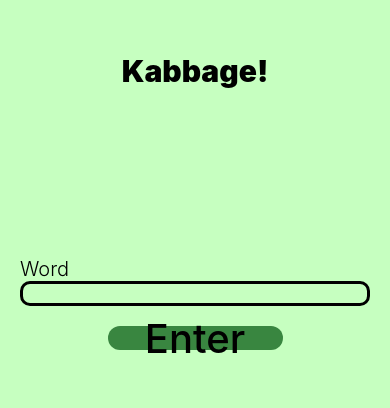
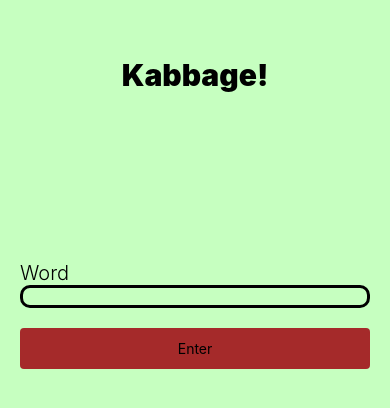
Before and after one commit to KMalveaux/Kabbage, a React Native app: screen / in a window 390 px wide. Shown: the part 290-698 px from the top of the page. Built offline with nearby package versions, Linux system fonts and the light colour scheme.

Commit message:
Testing out a way of disabling buttons.

```diff
--- a/App.js
+++ b/App.js
@@ -6,8 +6,9 @@ import {
   TextInput,
   View,
   TouchableOpacity,
+  Button,
+  Pressable,
 } from "react-native";
-import MyButton from "./myButton";
 
 export default function App() {
   const [word, onWordChange] = useState();
@@ -27,29 +28,22 @@ export default function App() {
         {/* This view block contains everything besides Kabbage!*/}
         <Text style={styles.textSub}>Word</Text>
         <TextInput style={styles.input} onChangeText={onWordChange} />
-        <TouchableOpacity
-          style={{
-            alignSelf: "center",
-            height: "20%",
-            width: "50%",
-            backgroundColor: "#398640",
-            justifyContent: "center",
-            borderRadius: 30,
-            marginTop: 20,
-            elevation: 5,
-          }}
+        <Pressable
+          style={styles.buttonEnabled}
+          disabledStyle={styles.buttonDisabled}
           disabled={!word}
+          onPress={processDefinition}
         >
-          {/* The 'elevation' under the styling above is specific to android and needs to be adjust for corss-platform compatibility later */}
-          <Text
-            style={{ alignSelf: "center", fontSize: 40, fontWeight: "500" }}
-          >
-            Enter
-          </Text>
-        </TouchableOpacity>
+          <Text>Enter</Text>
+        </Pressable>
+        {/* TODO: The 'elevation' under the styling above is specific to android and needs to be adjust for corss-platform compatibility later */}
       </View>
     </View>
   );
+}
+
+function processDefinition() {
+  console.log("Word entered.");
 }
 
 const styles = StyleSheet.create({
@@ -74,4 +68,27 @@ const styles = StyleSheet.create({
     fontSize: 20,
     fontWeight: "300",
   },
+  buttonEnabled: {
+    alignItems: "center",
+    justifyContent: "center",
+    marginTop: 20,
+    paddingVertical: 12,
+    paddingHorizontal: 32,
+    borderRadius: 4,
+    elevation: 3,
+    backgroundColor: "brown",
+  },
+  buttonDisabled: {
+    alignItems: "center",
+    justifyContent: "center",
+    marginTop: 20,
+    paddingVertical: 12,
+    paddingHorizontal: 32,
+    borderRadius: 4,
+    elevation: 3,
+    backgroundColor: "blue",
+  },
 });
+{
+  /* TODO: The 'elevation' under the styling above is specific to android and needs to be adjust for corss-platform compatibility later */
+}
--- a/myButton.jsx
+++ /dev/null
@@ -1,39 +0,0 @@
-import React from "react";
-import { TouchableOpacity } from "react-native";
-
-class MyButton extends React.Component {
-  constructor(props) {
-    super(props);
-    this.state = {
-      isDisabled: false,
-    };
-  }
-
-  render() {
-    return (
-      <TouchableOpacity
-        style={{
-          alignSelf: "center",
-          height: "20%",
-          width: "50%",
-          backgroundColor: "#398640",
-          justifyContent: "center",
-          borderRadius: 30,
-          marginTop: 20,
-          elevation: 5,
-        }}
-        disabled={this.state.isDisabled}
-      >
-        <Text style={{ alignSelf: "center", fontSize: 40, fontWeight: "500" }}>
-          {this.props.text}
-        </Text>
-      </TouchableOpacity>
-    );
-  }
-
-  handleCorrectFunction() {
-    this.setState({ isDisabled: true });
-  }
-}
-
-export default MyButton;
```
Also changed, not shown: myComponent.jsx (added, +23 -0 lines).
